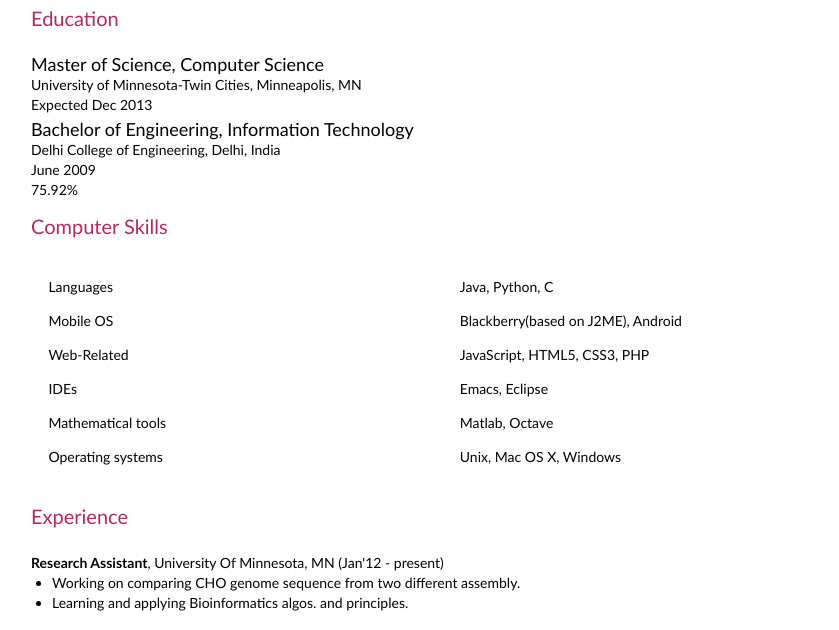
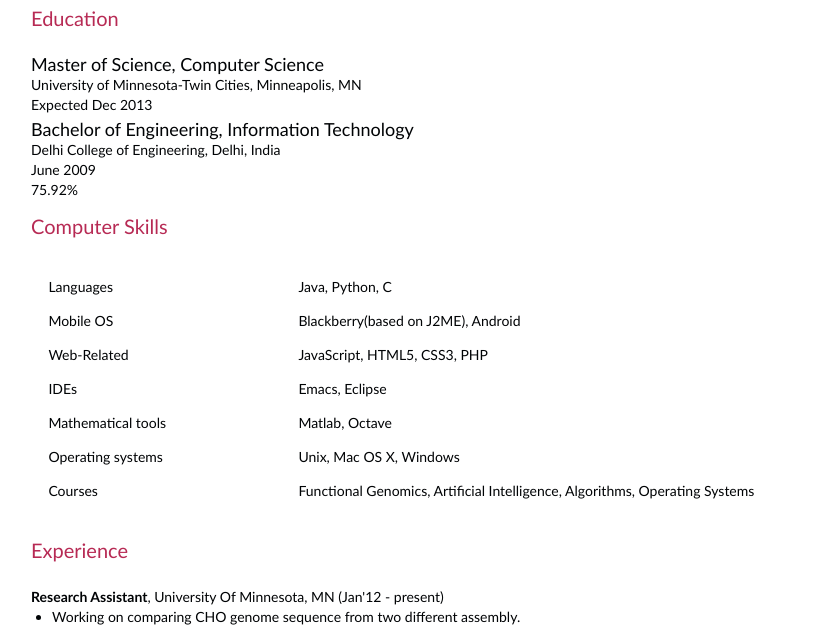
Before and after one commit to mohit-shrma/mohit-shrma.github.com, a plain HTML site: page html/cv.html in a window 1280 px wide. Shown: the part 113-743 px from the top of the page, without its empty margins (19-858 px from the left). Drawn offline with Linux system fonts and the light colour scheme; a web font is replaced by a local one.

Commit message:
added relevant coursework

```diff
--- a/html/cv.html
+++ b/html/cv.html
@@ -74,6 +74,11 @@
 	    <tr>
 	      <td>Operating systems</td>
 	      <td>Unix, Mac OS X, Windows</td>
+	    </tr>
+
+	    <tr>
+	      <td>Courses</td>
+	      <td>Functional Genomics, Artificial Intelligence, Algorithms, Operating Systems</td>
 	    </tr>
 
 	  </table>
```
